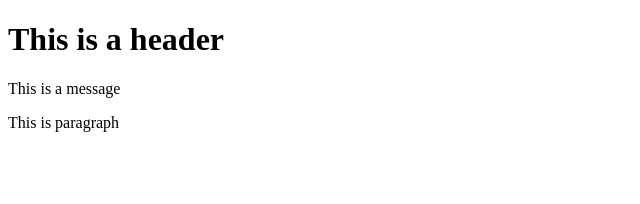
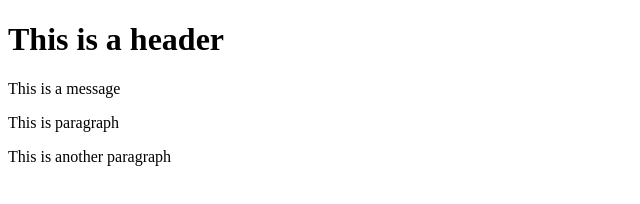
Before and after one commit to JhansiPyla28/Practice-, a website: page index.html in a window 1280 px wide. Shown: the whole page, without its empty margins (0-640 px from the left). Drawn offline with Linux system fonts and the light colour scheme.

Commit message:
My fourth commit

```diff
--- a/index.html
+++ b/index.html
@@ -9,5 +9,6 @@
 		<h1>This is a header</h1>
 		<p>This is a message</p>
 		<p>This is paragraph</p>
+		<p>This is  another paragraph</p>
 	</body>
 </html>
```
Also changed, not shown: package.json (added, +24 -0 lines), 2 other files. Lines whose indentation alone changed are shown as unchanged.
